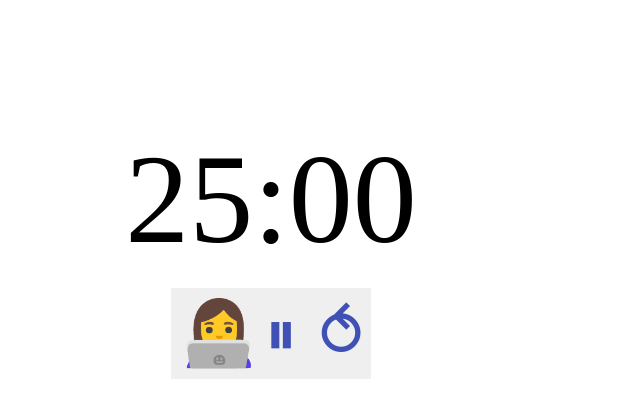
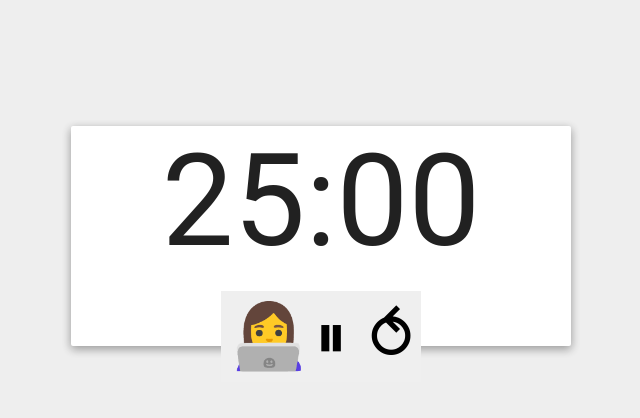
Before and after one commit to robsonmobile/complete-pomodoro, a React (Create React App) app in the folder react-pomodoro-timer/: page / in a window 1280 px wide. Shown: the top 418 px of the page, without its empty margins (369-1009 px from the left). Built offline with nearby package versions, Linux system fonts and the light colour scheme.

Commit message:
add styling using material ui

```diff
--- a/react-pomodoro-timer/package.json
+++ b/react-pomodoro-timer/package.json
@@ -3,6 +3,7 @@
   "version": "0.1.0",
   "private": true,
   "dependencies": {
+    "material-ui": "0.20.0",
     "react": "^16.2.0",
     "react-dom": "^16.2.0",
     "react-scripts": "1.0.17"
--- a/react-pomodoro-timer/src/components/App.js
+++ b/react-pomodoro-timer/src/components/App.js
@@ -1,13 +1,16 @@
 import React, { Component } from 'react';
+import MuiThemeProvider from 'material-ui/styles/MuiThemeProvider';
 
 import Timer from './Timer';
 
 class App extends Component {
 	render() {
 		return (
+			<MuiThemeProvider>
 				<div className="App">
 					<Timer />
 				</div>
+			</MuiThemeProvider>
 		);
 	}
 }
--- a/react-pomodoro-timer/src/components/Timer.js
+++ b/react-pomodoro-timer/src/components/Timer.js
@@ -1,4 +1,5 @@
 import React, { Component } from 'react';
+import Paper from 'material-ui/Paper';
 
 import '../styles/styles.css';
 import Time from './Time';
@@ -7,6 +8,12 @@ import { TWENTY_FIVE, FIVE } from '../utils/helpers';
 import Alarm from '../songs/alarm.mp3';
 
 const alarmAudio = new Audio(Alarm);
+
+const style = {
+	height: 220,
+	width: 500,
+	textAlign: 'center'
+};
 
 class Timer extends Component {
 	constructor() {
@@ -40,6 +47,7 @@ class Timer extends Component {
 				interval: null
 			});
 		}
+		// TODO: FIX, try moving in net phase
 		alarmAudio.play();
 	}
 
@@ -99,12 +107,14 @@ class Timer extends Component {
 	render() {
 		return (
 			<div className="timer">
+				<Paper style={style} zDepth={2}>
 					<Time time={this.state.timeRemaining} />{' '}
 					<Controls
 						handleStartTimer={this.handleStartTimer}
 						handleStopTimer={this.handleStopTimer}
 						onReset={this.onReset}
 					/>
+				</Paper>
 			</div>
 		);
 	}
--- a/react-pomodoro-timer/src/styles/styles.css
+++ b/react-pomodoro-timer/src/styles/styles.css
@@ -1,3 +1,7 @@
+body {
+	background: #eeeeee;
+}
+
 .timer {
 	width: 400px;
 	margin: 10% auto 0;
@@ -18,7 +22,6 @@
 button {
 	font-size: 4rem;
 	border: none;
-	color: #3f51b5;
 	cursor: pointer;
 	width: 80px;
 	text-transform: uppercase;
```
Also changed, not shown: 1 other file (tests, documents, lock files or other folders). Lines whose indentation alone changed are shown as unchanged.
